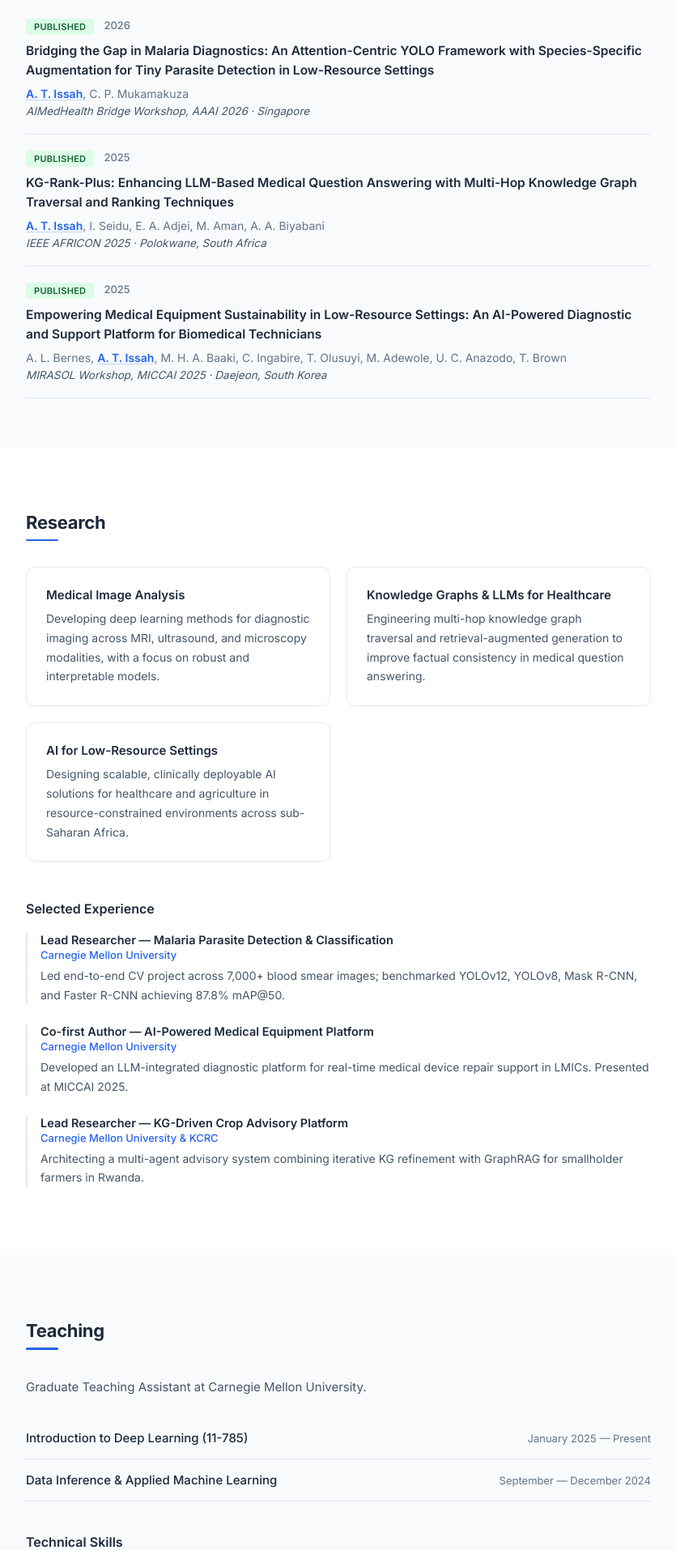
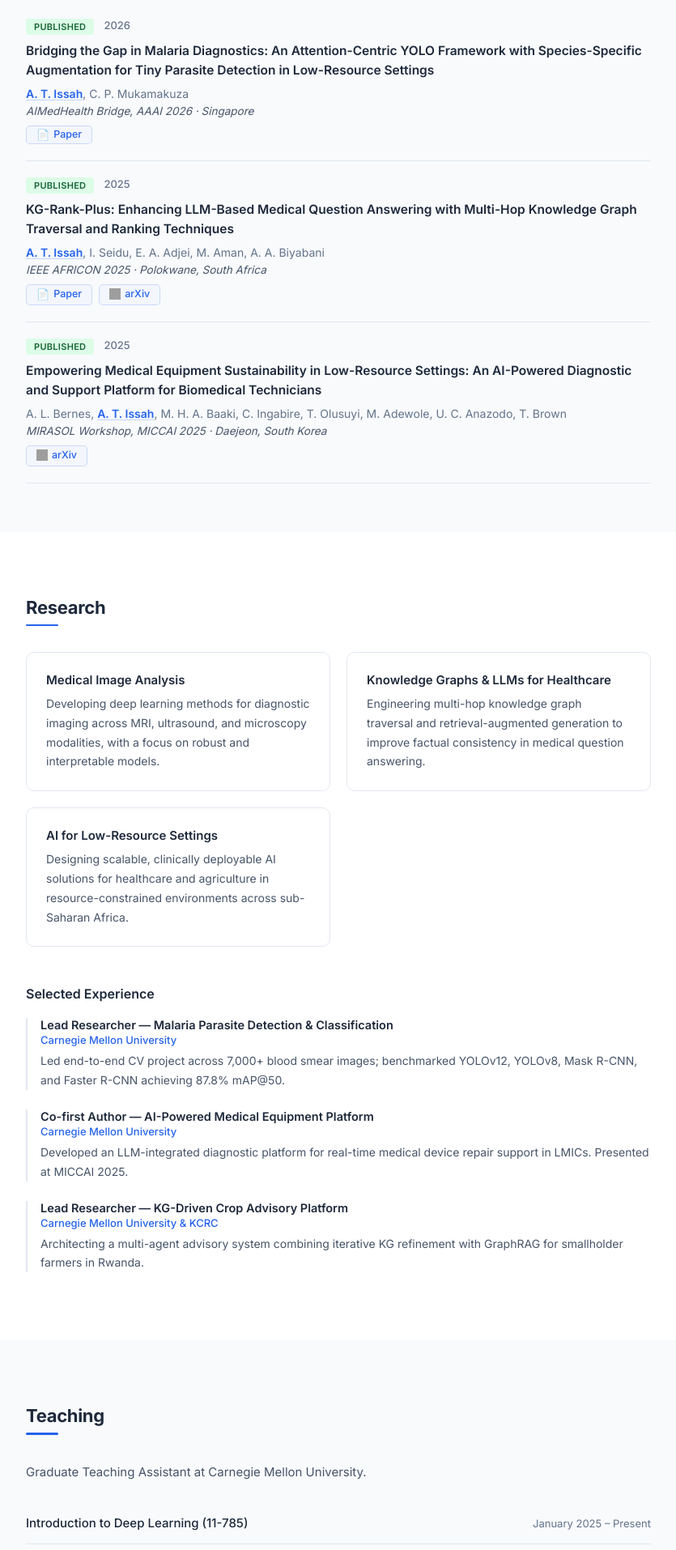
Before and after one commit to ahmedinhotahiru/ahmedinhotahiru.github.io, a React (Create React App) app: page / in a window 1280 px wide. Shown: the part 1086-3000 px from the top of the page at 81% size, without its empty margins (222-1057 px from the left). Built offline with nearby package versions, Linux system fonts and the light colour scheme; grey boxes are pictures that could not be loaded.

Commit message:
Added paper links

```diff
--- a/src/App.js
+++ b/src/App.js
@@ -16,10 +16,17 @@ const PUBS = [
     status: "accepted",
     authors: ["A. T. Issah", "C. P. Mukamakuza"],
     title: "Bridging the Gap in Malaria Diagnostics: An Attention-Centric YOLO Framework with Species-Specific Augmentation for Tiny Parasite Detection in Low-Resource Settings",
-    venue: "AIMedHealth Bridge Workshop, AAAI 2026",
+    venue: "AIMedHealth Bridge, AAAI 2026",
     location: "Singapore",
     date: "2026",
-    links: [],
+    links: [
+      { label: "Paper", href: "https://openreview.net/forum?id=miC6JHIQPg", icon: "\u{1F4C4}" },
+      // { label: "arXiv", href: "#", icon: <img src="https://cdn.simpleicons.org/arxiv" alt="" style={{ width: 14, height: 14 }} /> },
+      // { label: "arXiv", href: "#", icon: <img src="https://arxiv.org/favicon.ico" alt="" style={{ width: 14, height: 14 }} /> },
+      // { label: "arXiv", href: "#", icon: <img src="https://cdn.simpleicons.org/arxiv/2563eb" alt="" style={{ width: 14, height: 14 }} /> },
+      // { label: "Code", href: "#", icon: "\u{1F4BB}" },
+      // { label: "Slides", href: "#", icon: "\u{1F4CA}" },
+    ],
   },
   {
     status: "accepted",
@@ -28,7 +35,10 @@ const PUBS = [
     venue: "IEEE AFRICON 2025",
     location: "Polokwane, South Africa",
     date: "2025",
-    links: [],
+    links: [
+      { label: "Paper", href: "#", icon: "\u{1F4C4}" },
+      { label: "arXiv", href: "#", icon: <img src="https://cdn.simpleicons.org/arxiv" alt="" style={{ width: 14, height: 14 }} /> },
+    ],
   },
   {
     status: "accepted",
@@ -37,7 +47,10 @@ const PUBS = [
     venue: "MIRASOL Workshop, MICCAI 2025",
     location: "Daejeon, South Korea",
     date: "2025",
-    links: [],
+    links: [
+      // { label: "Paper", href: "#", icon: "\u{1F4C4}" },
+      { label: "arXiv", href: "https://arxiv.org/abs/2601.16967", icon: <img src="https://cdn.simpleicons.org/arxiv" alt="" style={{ width: 14, height: 14 }} /> },
+    ],
   },
   // {
   //   status: "review",
@@ -45,7 +58,9 @@ const PUBS = [
   //   title: "Detection versus Instance Segmentation for Multi-Species Malaria Diagnosis: A Head-to-Head Comparison and Multi-Dataset Validation of YOLOv12 Architectures with Small Object Optimization",
   //   venue: "MIDL 2026",
   //   date: "2026",
-  //   links: [],
+  //   links: [
+  //     { label: "Preprint", href: "#", icon: "\u{1F4DD}" },
+  //   ],
   //   note: "Under review",
   // },
   // {
@@ -237,7 +252,7 @@ function About() {
               I am a Graduate Research Associate at Carnegie Mellon University Africa, where I completed my M.S. in Engineering Artificial Intelligence (CQPA: 3.64/4.00) in May 2025. I also hold a B.S. in Computer Science from the University for Development Studies (CGPA: 4.43/5.00).
             </p>
             <p style={{ margin: "0 0 16px" }}>
-              My research interests lie at the intersection of <strong style={{ color: TEXT, fontWeight: 600 }}>machine learning and medical imaging</strong>. I develop and apply computer vision and deep learning techniques to complex, high-dimensional medical data — including MRI, ultrasound, and microscopy — to build robust and interpretable diagnostic tools.
+              My research interests lie at the intersection of <strong style={{ color: TEXT, fontWeight: 600 }}>machine learning and medical imaging</strong>. I develop and apply computer vision and deep learning techniques to complex, high-dimensional medical data {"\u2014"} including MRI, ultrasound, and microscopy {"\u2014"} to build robust and interpretable diagnostic tools.
             </p>
             <p style={{ margin: 0 }}>
               I am particularly drawn to research that bridges advances in AI with practical clinical application, with an emphasis on <strong style={{ color: TEXT, fontWeight: 600 }}>solutions that scale to low-resource healthcare environments</strong>. I am currently applying to PhD programs for Fall 2026.
@@ -302,14 +317,24 @@ function PubItem({ pub, idx }) {
           <p style={{
             fontSize: 13.5, color: TEXT_SEC, margin: 0, fontStyle: "italic",
           }}>
-            {pub.venue}{pub.location ? ` · ${pub.location}` : ""}
+            {pub.venue}{pub.location ? ` \u00B7 ${pub.location}` : ""}
           </p>
         )}
         {pub.links && pub.links.length > 0 && (
-          <div style={{ display: "flex", gap: 12, marginTop: 8 }}>
+          <div style={{ display: "flex", gap: 8, marginTop: 10, flexWrap: "wrap" }}>
             {pub.links.map((l, i) => (
-              <a key={i} href={l.href} style={{ fontSize: 13, color: ACCENT, textDecoration: "none", fontWeight: 500 }}>
-                [{l.label}]
+              <a key={i} href={l.href} target="_blank" rel="noreferrer" style={{
+                display: "inline-flex", alignItems: "center", gap: 5,
+                fontSize: 12.5, fontWeight: 500, color: ACCENT,
+                textDecoration: "none", padding: "4px 12px", borderRadius: 5,
+                border: `1px solid ${ACCENT}30`, background: `${ACCENT}06`,
+                transition: "all 0.2s", lineHeight: 1,
+              }}
+                onMouseEnter={e => { e.currentTarget.style.background = ACCENT; e.currentTarget.style.color = "#fff"; e.currentTarget.style.borderColor = ACCENT; }}
+                onMouseLeave={e => { e.currentTarget.style.background = `${ACCENT}06`; e.currentTarget.style.color = ACCENT; e.currentTarget.style.borderColor = `${ACCENT}30`; }}
+              >
+                <span style={{ fontSize: 13 }}>{l.icon}</span>
+                {l.label}
               </a>
             ))}
           </div>
@@ -329,7 +354,7 @@ function Publications() {
         <SectionHead>Publications</SectionHead>
         <Fade>
           <p style={{ fontSize: 14, color: TEXT_TERT, marginBottom: 24 }}>
-            {PUBS.length} total &nbsp;·&nbsp; {accepted.length} published &nbsp;·&nbsp; {review.length} under review &nbsp;·&nbsp; {prep.length} in preparation
+            {PUBS.length} total {"\u00B7"} {accepted.length} published {"\u00B7"} {review.length} under review {"\u00B7"} {prep.length} in preparation
           </p>
         </Fade>
 
@@ -386,17 +411,17 @@ function Research() {
             <h3 style={{ fontSize: 16, fontWeight: 600, color: TEXT, margin: "0 0 20px" }}>Selected Experience</h3>
             {[
               {
-                role: "Lead Researcher — Malaria Parasite Detection & Classification",
+                role: "Lead Researcher \u2014 Malaria Parasite Detection & Classification",
                 org: "Carnegie Mellon University",
                 detail: "Led end-to-end CV project across 7,000+ blood smear images; benchmarked YOLOv12, YOLOv8, Mask R-CNN, and Faster R-CNN achieving 87.8% mAP@50.",
               },
               {
-                role: "Co-first Author — AI-Powered Medical Equipment Platform",
+                role: "Co-first Author \u2014 AI-Powered Medical Equipment Platform",
                 org: "Carnegie Mellon University",
                 detail: "Developed an LLM-integrated diagnostic platform for real-time medical device repair support in LMICs. Presented at MICCAI 2025.",
               },
               {
-                role: "Lead Researcher — KG-Driven Crop Advisory Platform",
+                role: "Lead Researcher \u2014 KG-Driven Crop Advisory Platform",
                 org: "Carnegie Mellon University & KCRC",
                 detail: "Architecting a multi-agent advisory system combining iterative KG refinement with GraphRAG for smallholder farmers in Rwanda.",
               },
@@ -427,8 +452,8 @@ function Teaching() {
           </p>
         </Fade>
         {[
-          { course: "Introduction to Deep Learning (11-785)", period: "January 2025 — Present" },
-          { course: "Data Inference & Applied Machine Learning", period: "September — December 2024" },
+          { course: "Introduction to Deep Learning (11-785)", period: "January 2025 \u2013 Present" },
+          { course: "Data Inference & Applied Machine Learning", period: "September \u2013 December 2024" },
         ].map((t, i) => (
           <Fade key={i} delay={i * 0.08}>
             <div style={{
@@ -471,10 +496,10 @@ function Contact() {
             </p>
             <div style={{ display: "flex", flexDirection: "column", gap: 12 }}>
               {[
-                { icon: "✉", label: "aissah@andrew.cmu.edu", href: "mailto:aissah@andrew.cmu.edu" },
-                { icon: "🔗", label: "LinkedIn Profile", href: "https://linkedin.com/in/YOUR-PROFILE" },
-                { icon: "📚", label: "Google Scholar", href: "https://scholar.google.com/citations?user=YOUR_ID" },
-                { icon: "💻", label: "GitHub", href: "https://github.com/YOUR-USERNAME" },
+                { icon: "\u2709", label: "aissah@andrew.cmu.edu", href: "mailto:aissah@andrew.cmu.edu" },
+                { icon: "\u{1F517}", label: "LinkedIn Profile", href: "https://linkedin.com/in/ahmed-tahiru-issah-18b8671a2" },
+                { icon: "\u{1F4DA}", label: "Google Scholar", href: "https://scholar.google.com/citations?user=E2zJqAoAAAAJ" },
+                { icon: "\u{1F4BB}", label: "GitHub", href: "https://github.com/ahmedinhotahiru" },
               ].map((c, i) => (
                 <a key={i} href={c.href} target={c.href.startsWith("mailto") ? undefined : "_blank"} rel="noreferrer" style={{
                   display: "flex", alignItems: "center", gap: 12, textDecoration: "none",
@@ -502,7 +527,7 @@ function Footer() {
       borderTop: `1px solid ${BORDER}`, background: BG_SEC,
     }}>
       <p style={{ margin: 0, fontSize: 13, color: TEXT_TERT }}>
-        © {new Date().getFullYear()} Ahmed Tahiru Issah
+        {"\u00A9"} {new Date().getFullYear()} Ahmed Tahiru Issah
       </p>
     </footer>
   );
```
